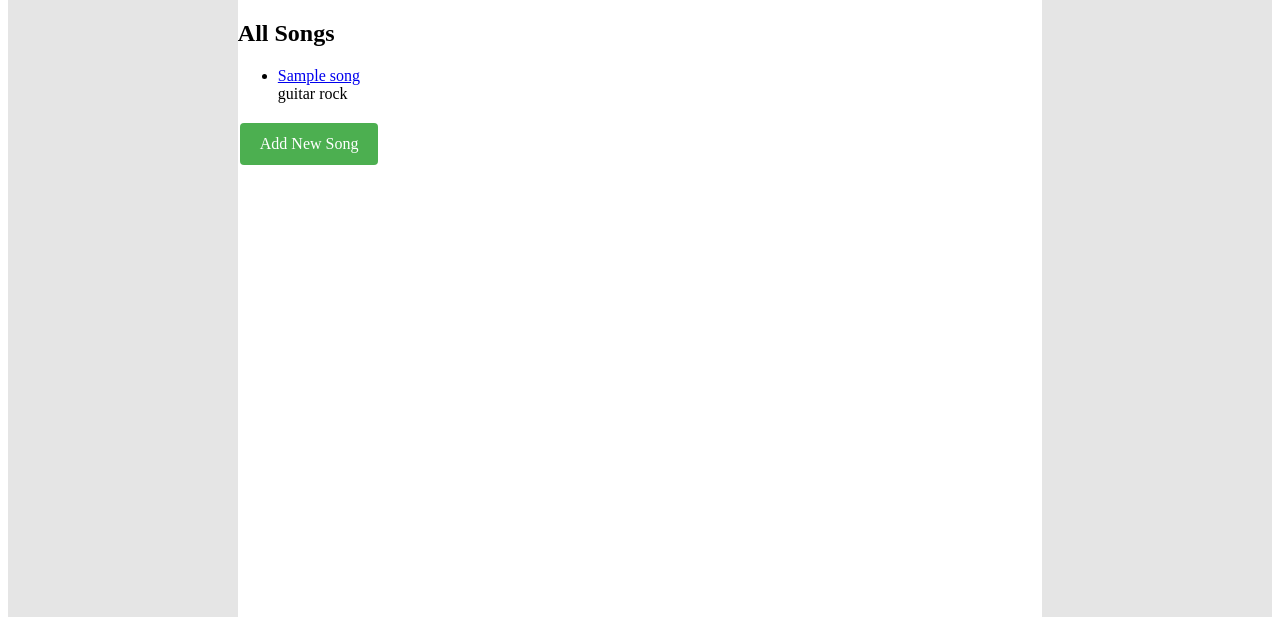
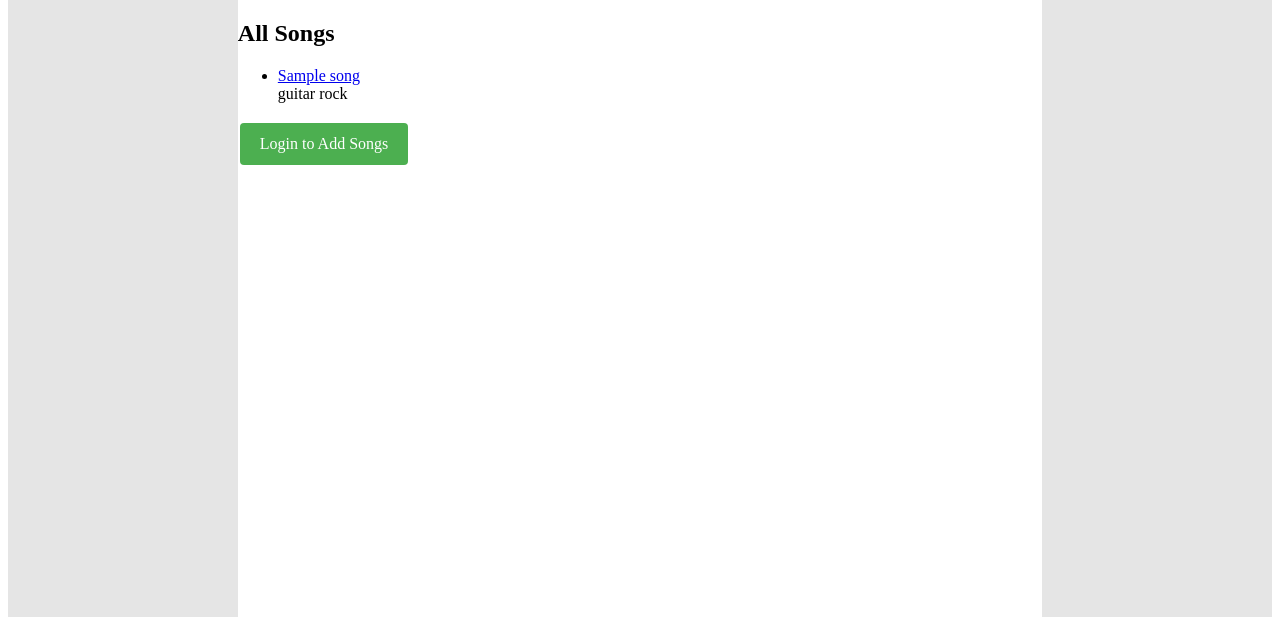
Before and after one commit to gunnar0022/cs3300_Django_Project, a Django app: page /songs/ in a window 1280 px wide. Shown: the part 140-757 px from the top of the page. Run offline with Django 4.2, Linux system fonts and the light colour scheme; tables that the repository leaves empty hold one stand-in row (values such as "Sample post"); some libraries are stand-ins or nearby versions.

Commit message:
Logging in works completely, still need to implement log in differences across the site

```diff
--- a/music_app/templates/music_app/song_list.html
+++ b/music_app/templates/music_app/song_list.html
@@ -20,7 +20,12 @@
     </ul>
 
     <div>
-        <a href="{% url 'song_add' %}" class="btn btn-custom">Add New Song</a>
+
+        {% if request.user.is_authenticated %}
+        <a href="{% url 'song_add' %}" class="btn btn-custom">Add Song</a>
+         {% else %}
+        <a href="{% url 'login' %}?next={{ request.path }}" class="btn btn-custom">Login to Add Songs</a>
+         {% endif %}
     </div>
 </div>  {# End of Flexbox container #}
 {% endblock %}
```
Also changed, not shown: music_app/templates/music_app/song_detail.html (+10 -3 lines), music_app/migrations/0001_initial.py, music_app/migrations/0002_userprofile_delete_user_alter_song_users.py (deleted).
